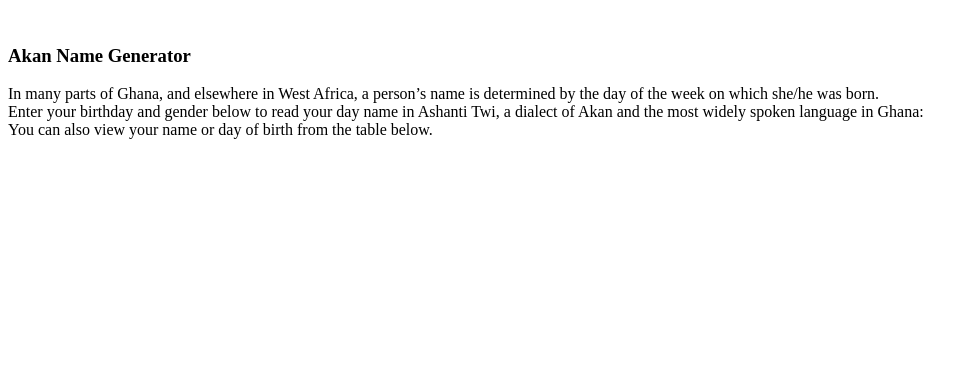
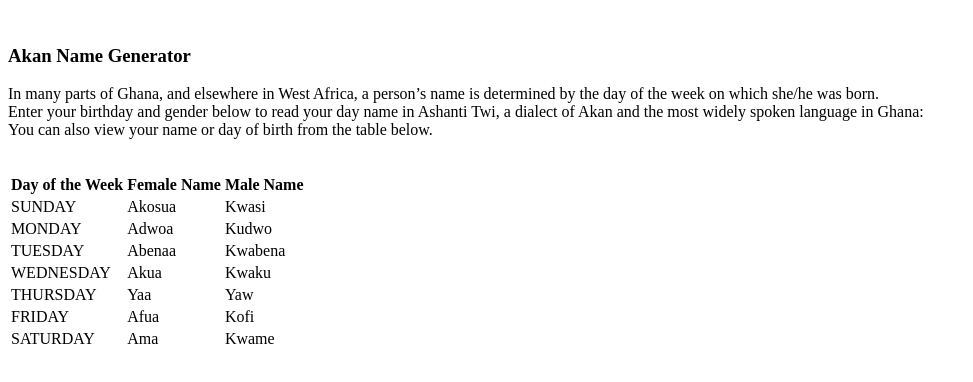
Before and after one commit to amianivictor/AKAN, a plain HTML site: page index.html in a window 1280 px wide. Shown: the whole page, without its empty margins (0-973 px from the left). Drawn offline with Linux system fonts and the light colour scheme.

Commit message:
add akan names and days of the week

```diff
--- a/index.html
+++ b/index.html
@@ -21,6 +21,53 @@
                 </p>
             </div>
         </div>
+        <div class="main">
+            <div class="row">
+                <div class="col-md-3">
+                    <br>
+                    <table class="tg">
+                        <tr>
+                            <th class="tg-baqh">Day of the Week</th>
+                            <th class="tg-0lax">Female Name</th>
+                            <th class="tg-0lax">Male Name</th>
+                        </tr>
+                        <tr>
+                            <td class="tg-0lax">SUNDAY</td>
+                            <td class="tg-0lax">Akosua</td>
+                            <td class="tg-0lax">Kwasi</td>
+                        </tr>
+                        <tr>
+                            <td class="tg-0lax">MONDAY</td>
+                            <td class="tg-0lax">Adwoa</td>
+                            <td class="tg-0lax">Kudwo</td>
+                        </tr>
+                        <tr>
+                            <td class="tg-0lax">TUESDAY</td>
+                            <td class="tg-0lax">Abenaa</td>
+                            <td class="tg-0lax">Kwabena</td>
+                        </tr>
+                        <tr>
+                            <td class="tg-0lax">WEDNESDAY</td>
+                            <td class="tg-0lax">Akua</td>
+                            <td class="tg-0lax">Kwaku</td>
+                        </tr>
+                        <tr>
+                            <td class="tg-0lax">THURSDAY</td>
+                            <td class="tg-0lax">Yaa</td>
+                            <td class="tg-0lax">Yaw</td>
+                        </tr>
+                        <tr>
+                            <td class="tg-0lax">FRIDAY</td>
+                            <td class="tg-0lax">Afua</td>
+                            <td class="tg-0lax">Kofi</td>
+                        </tr>
+                        <tr>
+                            <td class="tg-0lax">SATURDAY</td>
+                            <td class="tg-0lax">Ama</td>
+                            <td class="tg-0lax">Kwame</td>
+                        </tr>
+                    </table>
+                </div>
 
 
     <script src="index.js"></script>
```
